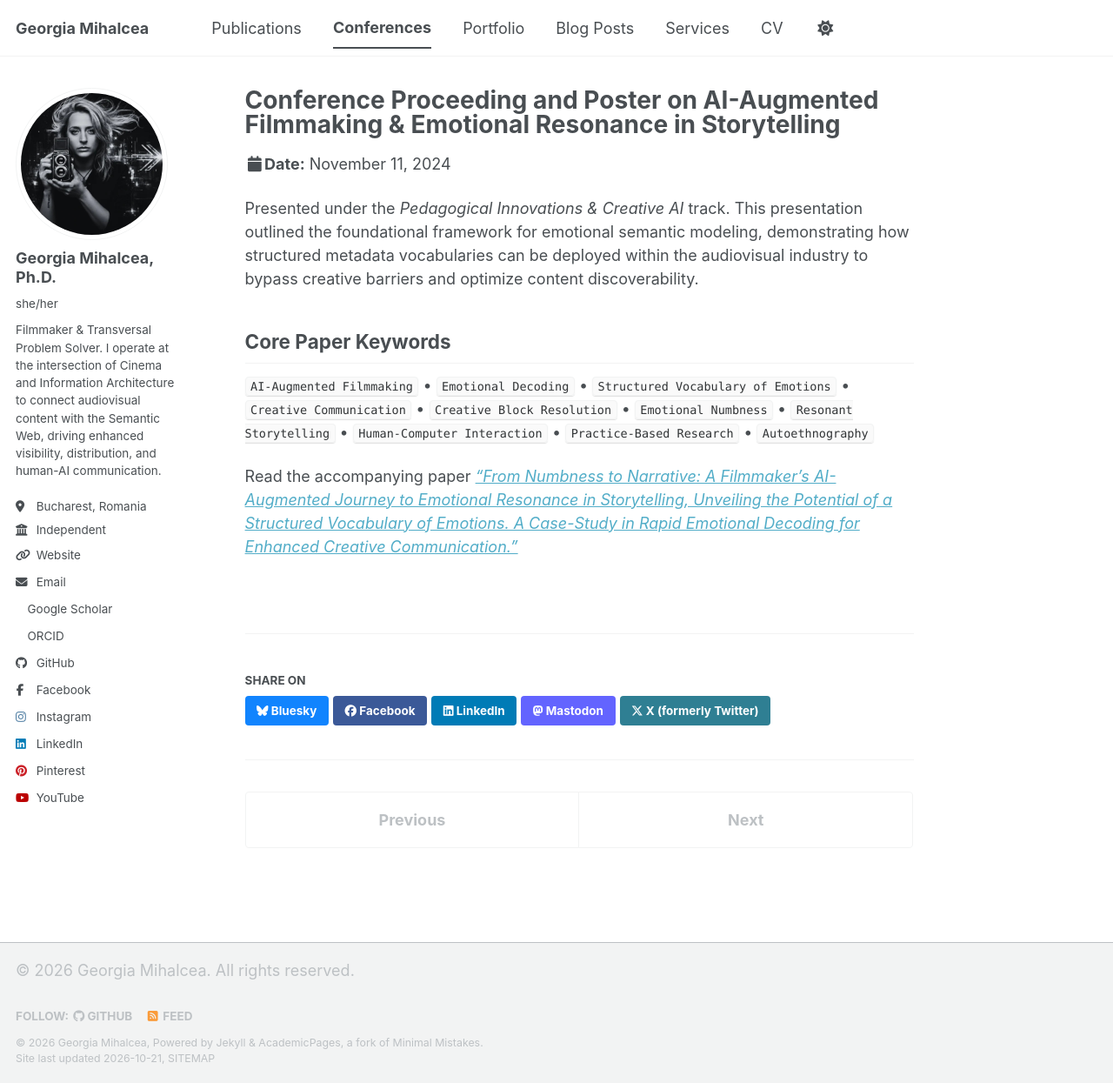
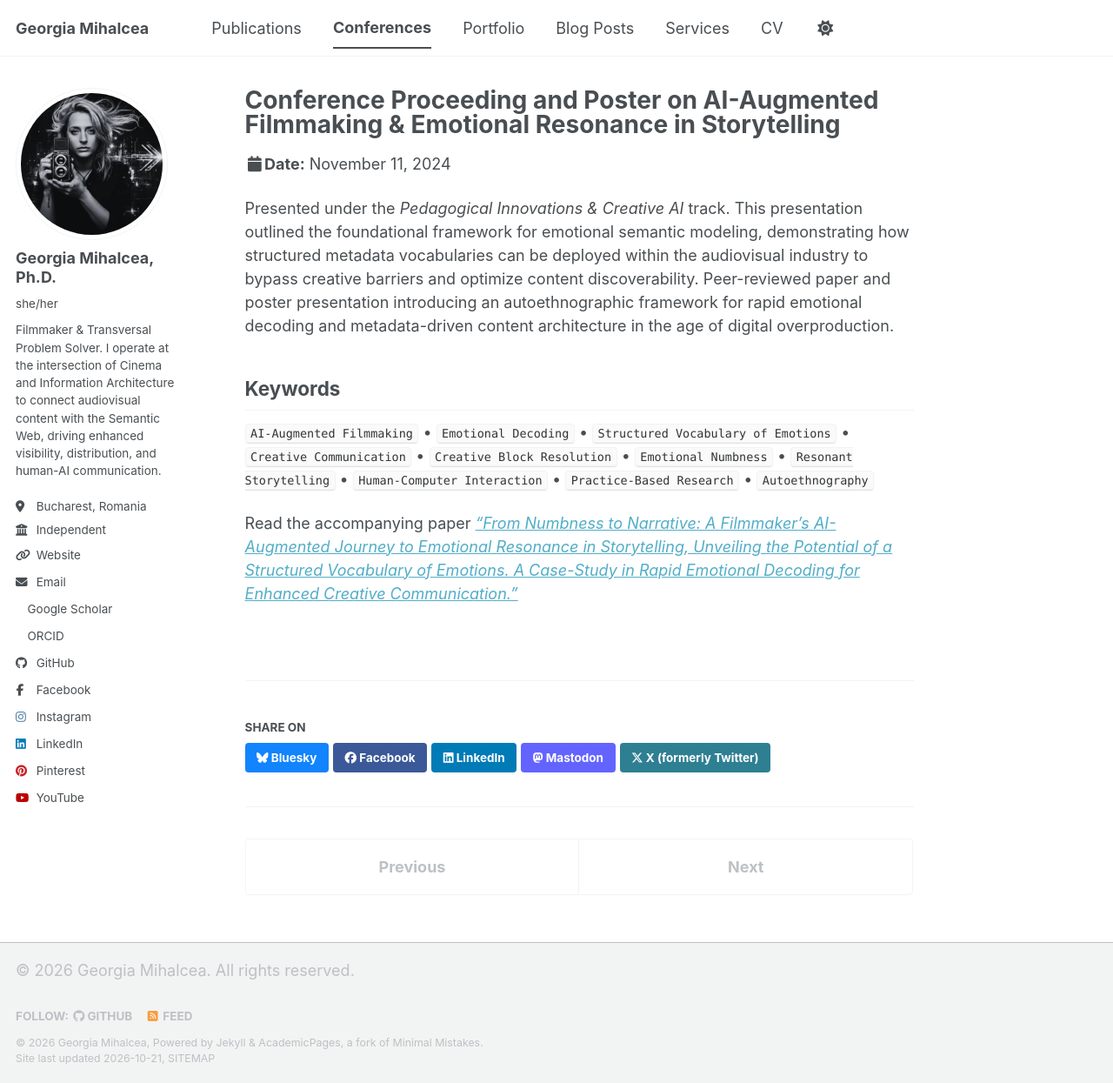
Before and after one commit to GeorgiaMihalcea/georgiamihalcea.github.io, a Jekyll site: the page built from _talks/2024-11-11-audiovisual-innovations-storytelling-and-discovery.md, in a window 1280 px wide and 1245 px high. Shown: the whole window at 87% size. Built offline with Jekyll 4.4.1, drawn with Linux system fonts in a browser that asks for light colours; a style sheet for code colours, icons or effects is not loaded.

Commit message:
Update presentation details and keywords section
Added details about a peer-reviewed paper and poster presentation, including an autoethnographic framework for emotional decoding and metadata-driven content architecture.

```diff
--- a/_talks/2024-11-11-audiovisual-innovations-storytelling-and-discovery.md
+++ b/_talks/2024-11-11-audiovisual-innovations-storytelling-and-discovery.md
@@ -8,9 +8,9 @@ date: 2024-11-11
 location: "Seville, Spain"
 ---
 
-Presented under the *Pedagogical Innovations & Creative AI* track. This presentation outlined the foundational framework for emotional semantic modeling, demonstrating how structured metadata vocabularies can be deployed within the audiovisual industry to bypass creative barriers and optimize content discoverability.
+Presented under the *Pedagogical Innovations & Creative AI* track. This presentation outlined the foundational framework for emotional semantic modeling, demonstrating how structured metadata vocabularies can be deployed within the audiovisual industry to bypass creative barriers and optimize content discoverability. Peer-reviewed paper and poster presentation introducing an autoethnographic framework for rapid emotional decoding and metadata-driven content architecture in the age of digital overproduction.
 
-## Core Paper Keywords
+## Keywords
 `AI-Augmented Filmmaking` • `Emotional Decoding` • `Structured Vocabulary of Emotions` • `Creative Communication` • `Creative Block Resolution` • `Emotional Numbness` • `Resonant Storytelling` • `Human-Computer Interaction` • `Practice-Based Research` • `Autoethnography`
 
 Read the accompanying paper [*"From Numbness to Narrative: A Filmmaker’s AI-Augmented Journey to Emotional Resonance in Storytelling, Unveiling the Potential of a Structured Vocabulary of Emotions. A Case-Study in Rapid Emotional Decoding for Enhanced Creative Communication."*](https://georgiamihalcea.github.io/publication/2024-11-11-iceri-paper)
```
